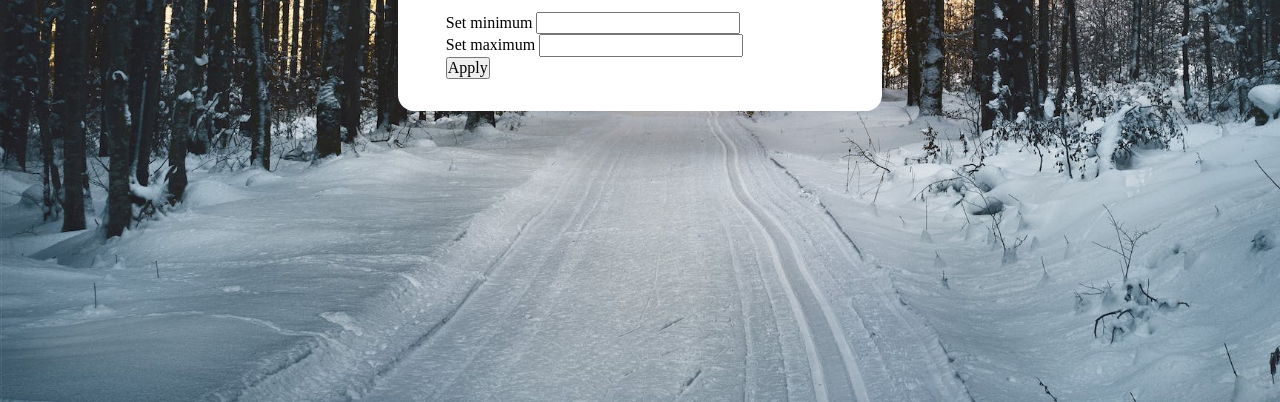
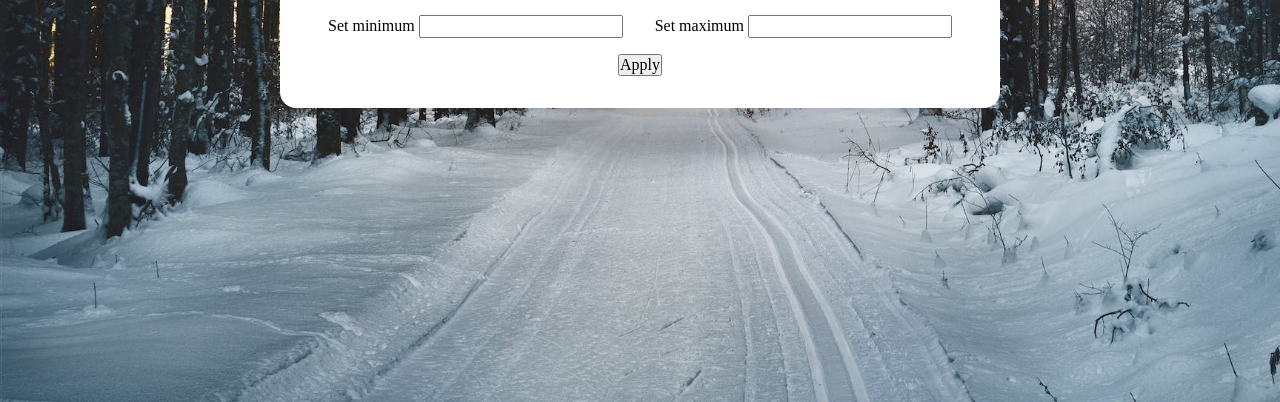
Before and after one commit to catalinbroinas/random-numbers, a website: page index.html in a window 1280 px wide. Shown: the part 398-800 px from the top of the page. Drawn offline with Linux system fonts and the light colour scheme.

Commit message:
Add CSS layout for input & button and center text

```diff
--- a/css/style.css
+++ b/css/style.css
@@ -26,6 +26,18 @@
     background-color: #fff;
     border-radius: 1rem;
     padding: 2rem 3rem;
+    text-align: center;
+}
+.interval
+{
+    display: grid;
+    grid-template-columns: repeat(2, auto);
+    place-items: space-evenly center;
+    gap: 2rem;
+}
+.form-group
+{
+    margin-bottom: 1rem;
 }
 
 /* Typography */
--- a/index.html
+++ b/index.html
@@ -22,13 +22,13 @@
 
             <!-- Interval -->
             <div class="interval">
-                <div class="min">
-                    <label for="min-number">Set minimum</label>
-                    <input type="number" name="min-number" id="min-number">
+                <div class="form-group">
+                    <label for="min-number" class="form-label">Set minimum</label>
+                    <input type="number" name="min-number" id="min-number" class="form-control">
                 </div>
-                <div class="max">
-                    <label for="max-number">Set maximum</label>
-                    <input type="number" name="max-number" id="max-number">
+                <div class="form-group">
+                    <label for="max-number" class="form-label">Set maximum</label>
+                    <input type="number" name="max-number" id="max-number" class="form-control">
                 </div>
             </div>
              <!-- Interval -->
```
